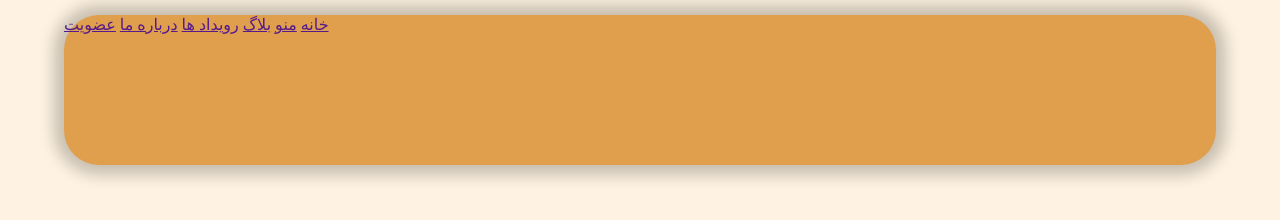
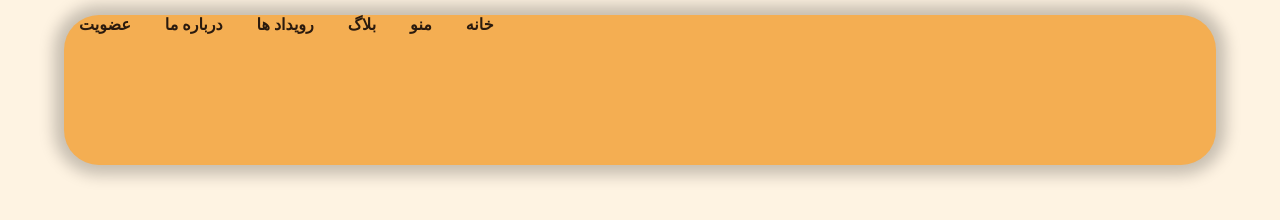
Before and after one commit to Yaseen-Naqash/basic-web-9, a plain HTML site: page index.html in a window 1280 px wide. Drawn offline with Linux system fonts and the light colour scheme; a web font is replaced by a local one.

Commit message:
session 2.1

```diff
--- a/css/style.css
+++ b/css/style.css
@@ -17,19 +17,46 @@
 }
 
 
+@font-face {
+  font-family: 'pragraph-font';
+  src: url(../assets/fonts/TeshrinAR+LT-Bold.otf);
+}
+
+@font-face {
+  font-family: 'header-font';
+  src: url(../assets/fonts/Digi\ Lalezar\ Plus.ttf);
+}
+
+
+
+
+h1,h2,h3,h4,h5,h6,a{
+  font-family: 'header-font';
+}
+p, span{
+  font-family: 'pragraph-font';
+}
 
 
 body {
   background-color: var(--primary);
-  padding: 0;
 }
 
+
 nav {
-  background-color: rgb(223, 159, 77);
+  background-color: var(--secendary);
 
   width: 90%;
   height: 150px;
   margin: 15px auto;
   border-radius: 35px;
+  border: 5px;
   box-shadow: 0px 0px 15px 10px rgba(0, 0, 0, 0.219);
 }
+
+nav a{
+    color: var(--text-dark);
+    text-decoration: none;
+    font-weight: 900;
+    margin: 0px 15px;
+}
```
Also changed, not shown: flex.html (added, +55 -0 lines), index.html (+4 -1 lines).
